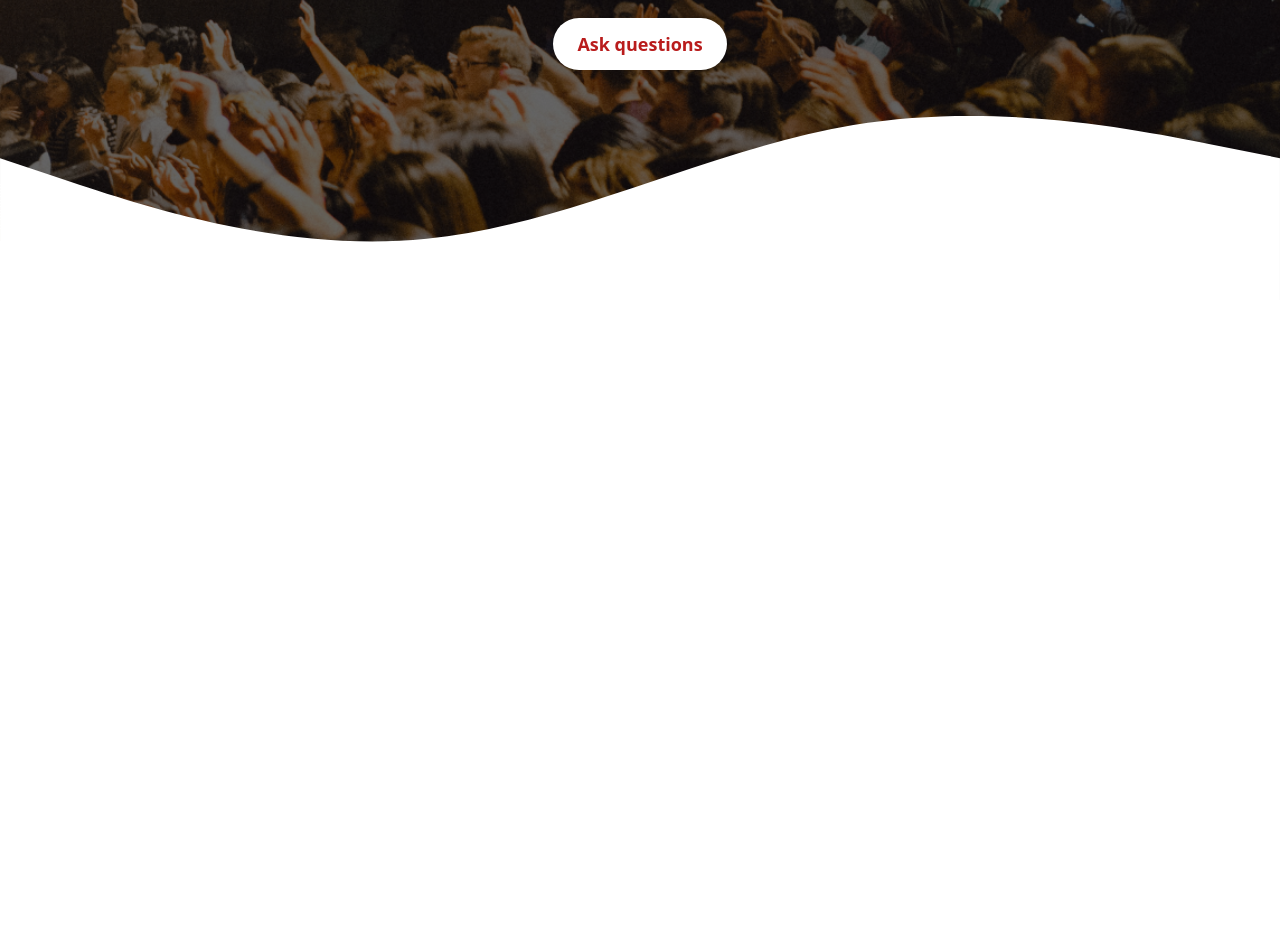
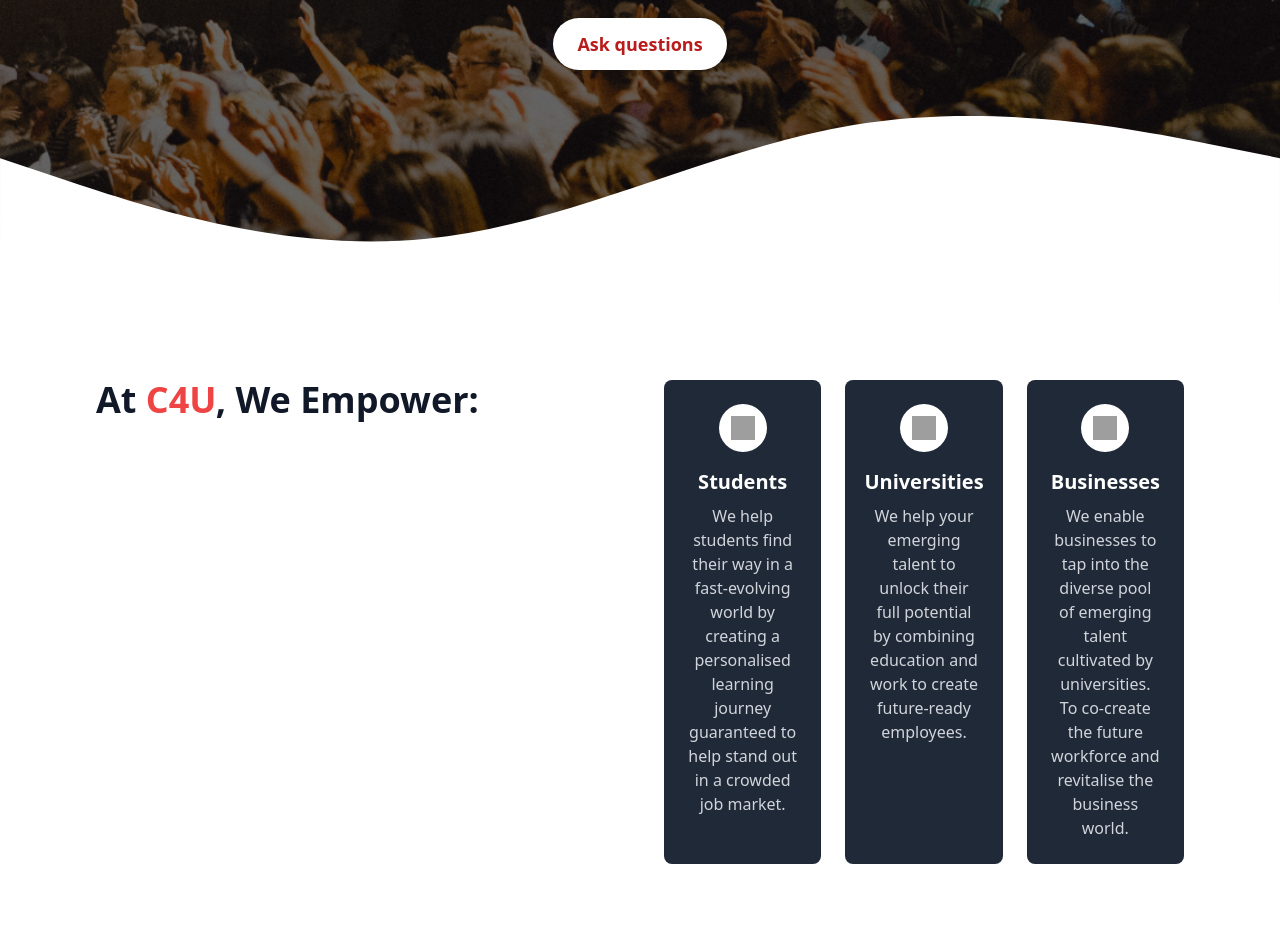
Before and after one commit to afsara-jahen/project-4, a website built with Vite: page index.html in a window 1280 px wide. Shown: the part 588-1532 px from the top of the page. Before the commit the page ends 888 px from the top, so only its background shows below. Built offline with nearby package versions, Linux system fonts and the light colour scheme; grey boxes are pictures that could not be loaded.

Commit message:
new file added

```diff
--- a/index.html
+++ b/index.html
@@ -72,7 +72,62 @@
         </div>
     </section>
 
+      <!-- Section Container -->
+  <section class="px-4 py-12 lg:px-24 lg:py-20 bg-white text-gray-800">
+    <div class="max-w-6xl mx-auto flex flex-col lg:flex-row items-center lg:items-start lg:space-x-12">
 
+      <!-- Left Side: Title and Subtitle -->
+      <div class="lg:w-3/12 flex-1 text-center lg:text-left mb-8 lg:mb-0">
+        <h2 class="text-3xl md:text-4xl font-semibold text-gray-900 mb-4">
+          At <span class="text-red-500">C4U</span>, We Empower:
+        </h2>
+      </div>
+
+      <!-- Right Side: Cards Container -->
+      <div class="lg:w-9/12 flex-1 grid gap-6 md:grid-cols-3">
+
+        <!-- Student Card -->
+        <div class="bg-gray-800 text-white rounded-lg p-6 flex flex-col items-center text-center">
+          <div class="mb-4">
+            <div class="w-12 h-12 bg-white rounded-full flex items-center justify-center">
+              <img src="https://img.icons8.com/ios-filled/50/000000/student-center.png" alt="Student Icon" class="w-6 h-6"/>
+            </div>
+          </div>
+          <h3 class="text-xl font-semibold mb-2">Students</h3>
+          <p class="text-gray-300">
+            We help students find their way in a fast-evolving world by creating a personalised learning journey guaranteed to help stand out in a crowded job market.
+          </p>
+        </div>
+
+        <!-- Universities Card -->
+        <div class="bg-gray-800 text-white rounded-lg p-6 flex flex-col items-center text-center">
+          <div class="mb-4">
+            <div class="w-12 h-12 bg-white rounded-full flex items-center justify-center">
+              <img src="https://img.icons8.com/ios-filled/50/000000/graduation-cap.png" alt="University Icon" class="w-6 h-6"/>
+            </div>
+          </div>
+          <h3 class="text-xl font-semibold mb-2">Universities</h3>
+          <p class="text-gray-300">
+            We help your emerging talent to unlock their full potential by combining education and work to create future-ready employees.
+          </p>
+        </div>
+
+        <!-- Businesses Card -->
+        <div class="bg-gray-800 text-white rounded-lg p-6 flex flex-col items-center text-center">
+          <div class="mb-4">
+            <div class="w-12 h-12 bg-white rounded-full flex items-center justify-center">
+              <img src="https://img.icons8.com/ios-filled/50/000000/business.png" alt="Business Icon" class="w-6 h-6"/>
+            </div>
+          </div>
+          <h3 class="text-xl font-semibold mb-2">Businesses</h3>
+          <p class="text-gray-300">
+            We enable businesses to tap into the diverse pool of emerging talent cultivated by universities. To co-create the future workforce and revitalise the business world.
+          </p>
+        </div>
+
+      </div>
+    </div>
+  </section>
 
 </body>
 </html>
```
Also changed, not shown: 16.png (added), 37.png (added), 50.png (added).
